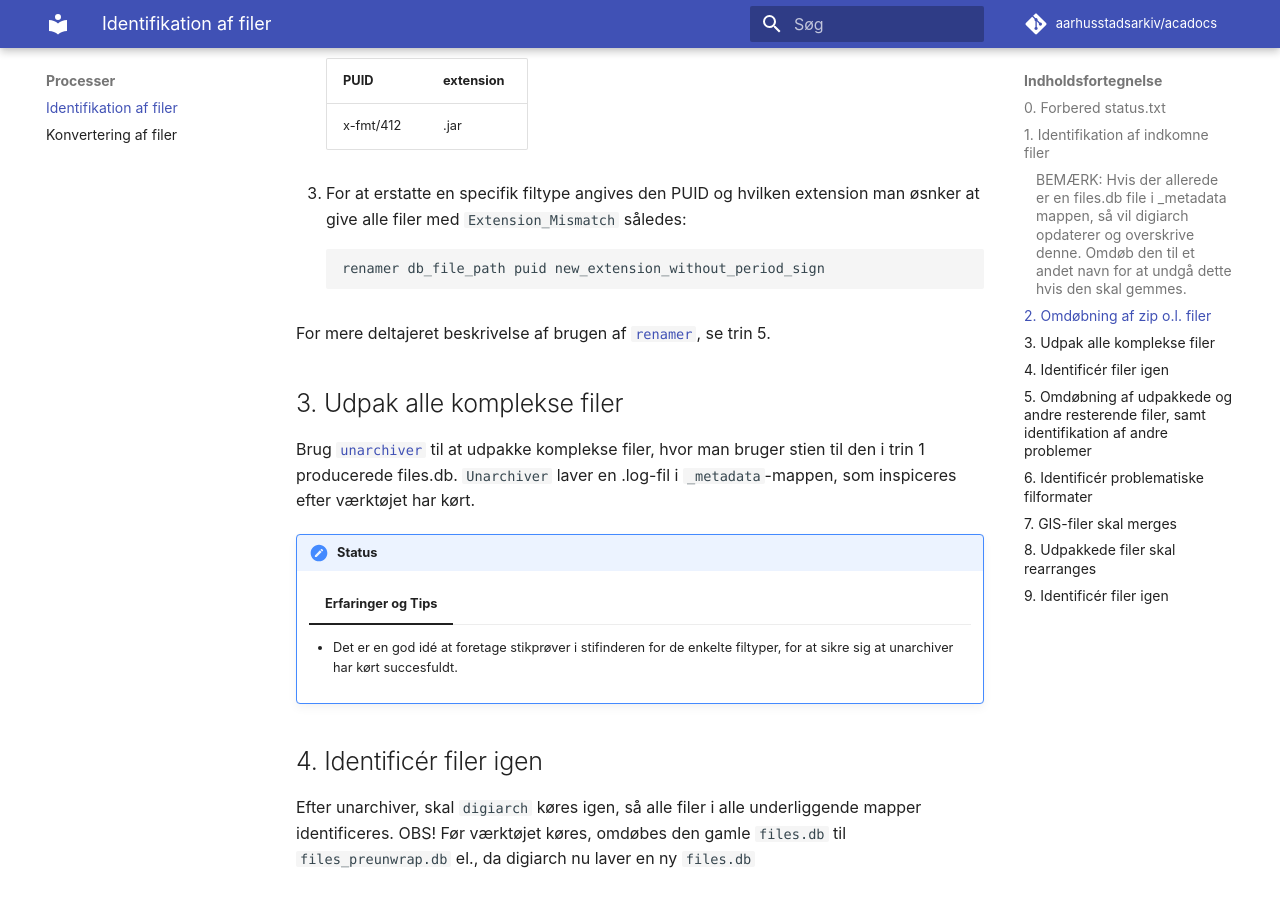
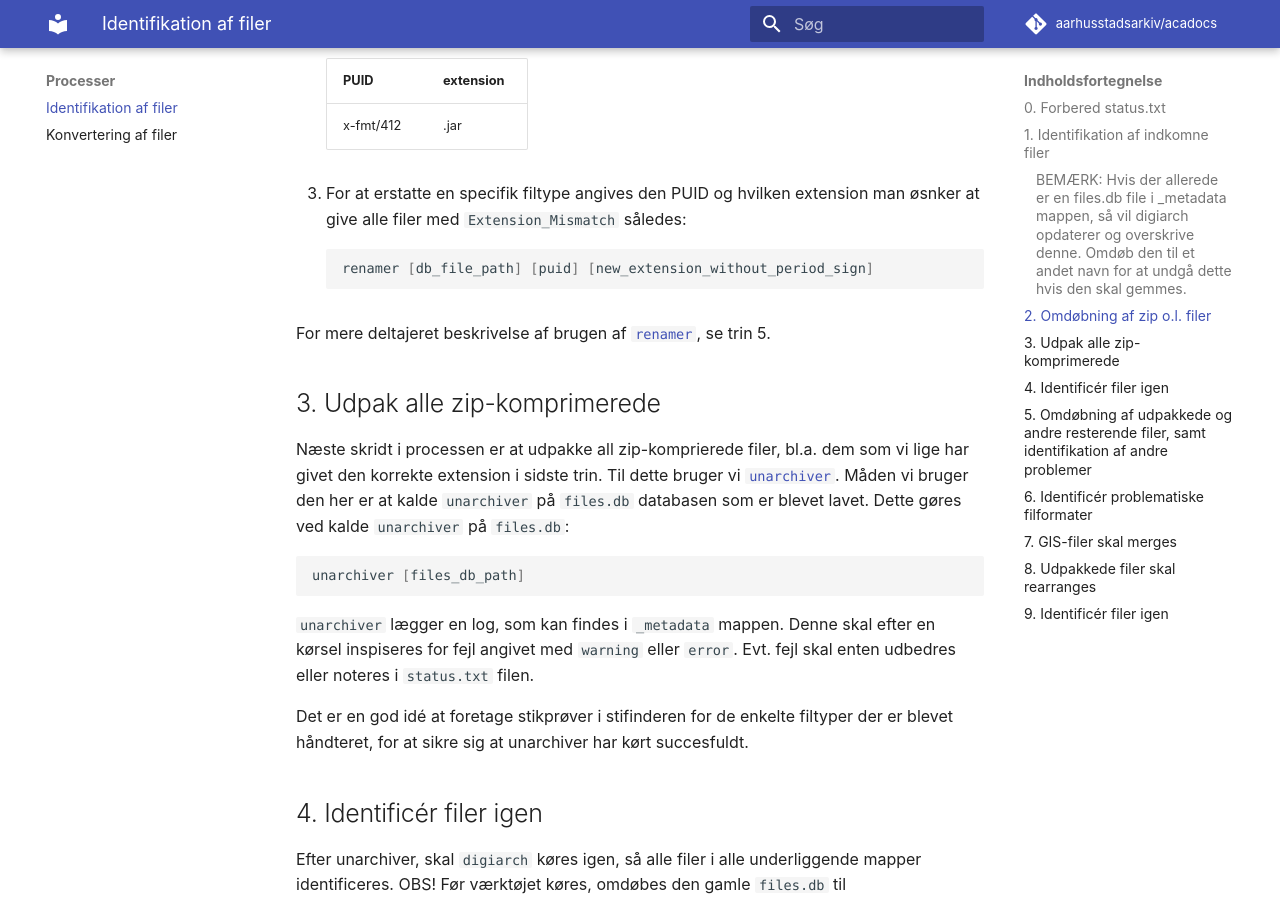
Before and after one commit to aarhusstadsarkiv/acadocs, an MkDocs documentation site: the page built from docs/processes/identify-files.md, in a window 1280 px wide and 900 px high, scrolled down 2970 px. Built offline with MkDocs 1.6.1 and Material for MkDocs 9.7.7, drawn with Linux system fonts in a browser that asks for light colours; comment, search, counter and statistics services are not loaded.

Commit message:
Rewrote most of point 3 in identify_files

````diff
--- a/docs/processes/identify-files.md
+++ b/docs/processes/identify-files.md
@@ -83,21 +83,23 @@ For at rette op på det skal man gøre følgende:
 
 3. For at erstatte en specifik filtype angives den PUID og hvilken extension man øsnker at give alle filer med  `Extension_Mismatch` således:
     ```Bash
-    renamer db_file_path puid new_extension_without_period_sign
+    renamer [db_file_path] [puid] [new_extension_without_period_sign]
     ```
-
 
 
 For mere deltajeret beskrivelse af brugen af [`renamer`](../tools/renamer.md), se trin 5.
 
-## 3. Udpak alle komplekse filer
-Brug [`unarchiver`](../tools/unarchiver.md) til at udpakke komplekse filer, hvor man bruger stien til den i trin 1 producerede files.db. `Unarchiver` laver en .log-fil i `_metadata`-mappen, som inspiceres efter værktøjet har kørt.
+## 3. Udpak alle zip-komprimerede
+Næste skridt i processen er at udpakke all zip-komprierede filer, bl.a. dem som vi lige har givet den korrekte extension i sidste trin.
+Til dette bruger vi [`unarchiver`](../tools/unarchiver.md). Måden vi bruger den her er at kalde `unarchiver` på `files.db` databasen som er blevet lavet. Dette gøres ved kalde `unarchiver` på `files.db`:
 
-!!! Status
+```Bash
+unarchiver [files_db_path]
+```
 
-    === "Erfaringer og Tips"
+`unarchiver` lægger en log, som kan findes i `_metadata` mappen. Denne skal efter en kørsel inspiseres for fejl angivet med `warning` eller `error`. Evt. fejl skal enten udbedres eller noteres i `status.txt` filen.
 
-        * Det er en god idé at foretage stikprøver i stifinderen for de enkelte filtyper, for at sikre sig at unarchiver har kørt succesfuldt.
+Det er en god idé at foretage stikprøver i stifinderen for de enkelte filtyper der er blevet håndteret, for at sikre sig at unarchiver har kørt succesfuldt.
 
 
 ## 4. Identificér filer igen
````
